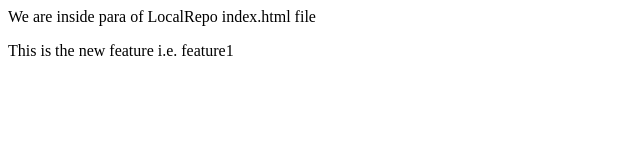
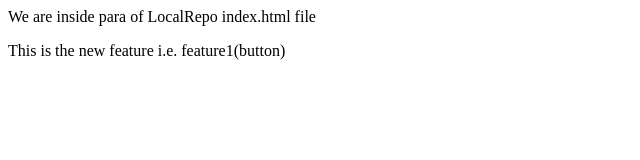
Before and after one commit to sudhanshugaur777/localrepo, a plain HTML site: page index.html in a window 1280 px wide. Shown: the full height of the page, 0-640 px from the left. Drawn offline with Linux system fonts and the light colour scheme.

```diff
--- a/index.html
+++ b/index.html
@@ -1,2 +1,2 @@
 <p>We are inside para of LocalRepo index.html file</p>
-<p>This is the new feature i.e. feature1</p>
+<p>This is the new feature i.e. feature1(button)</p>
```
